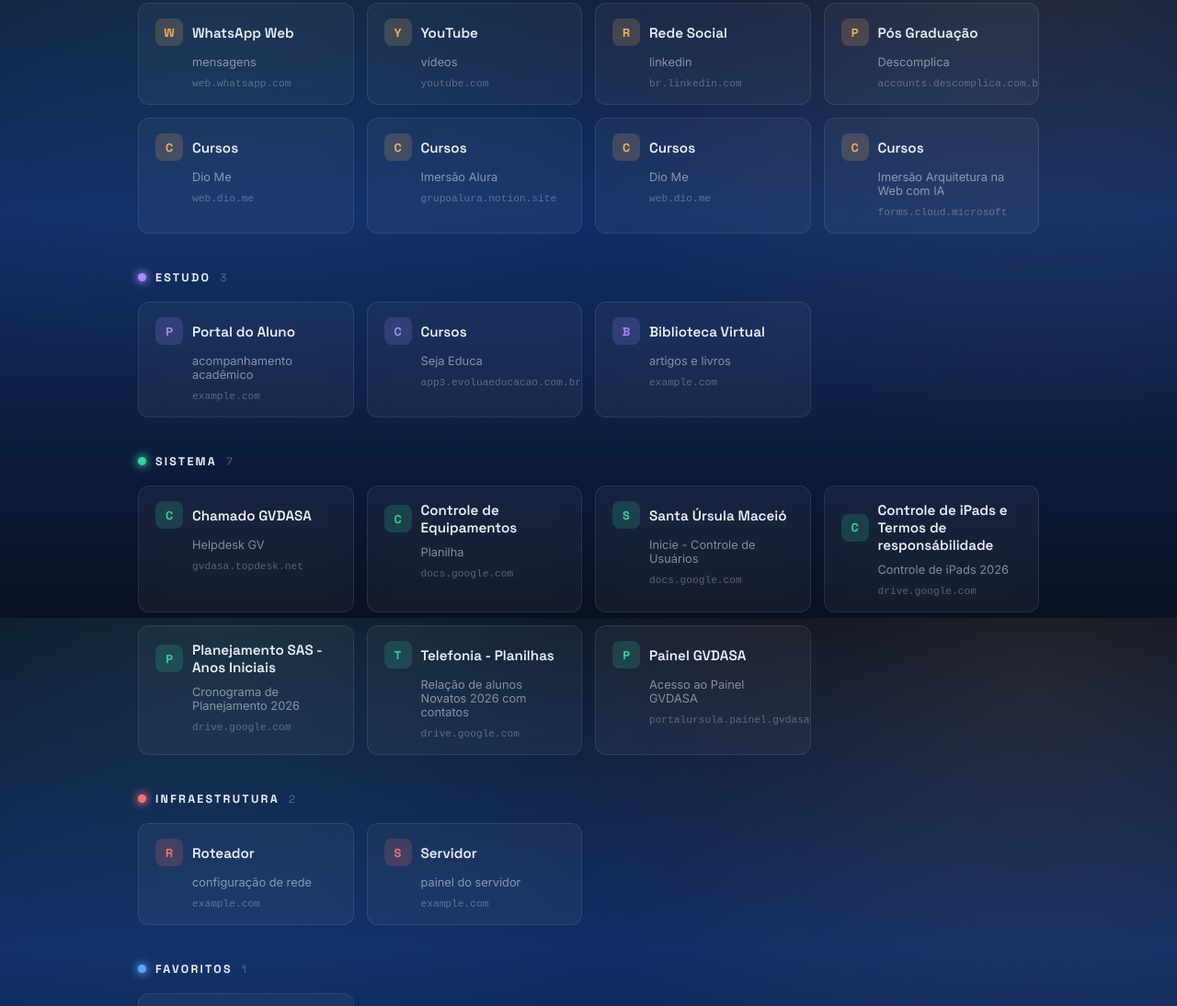
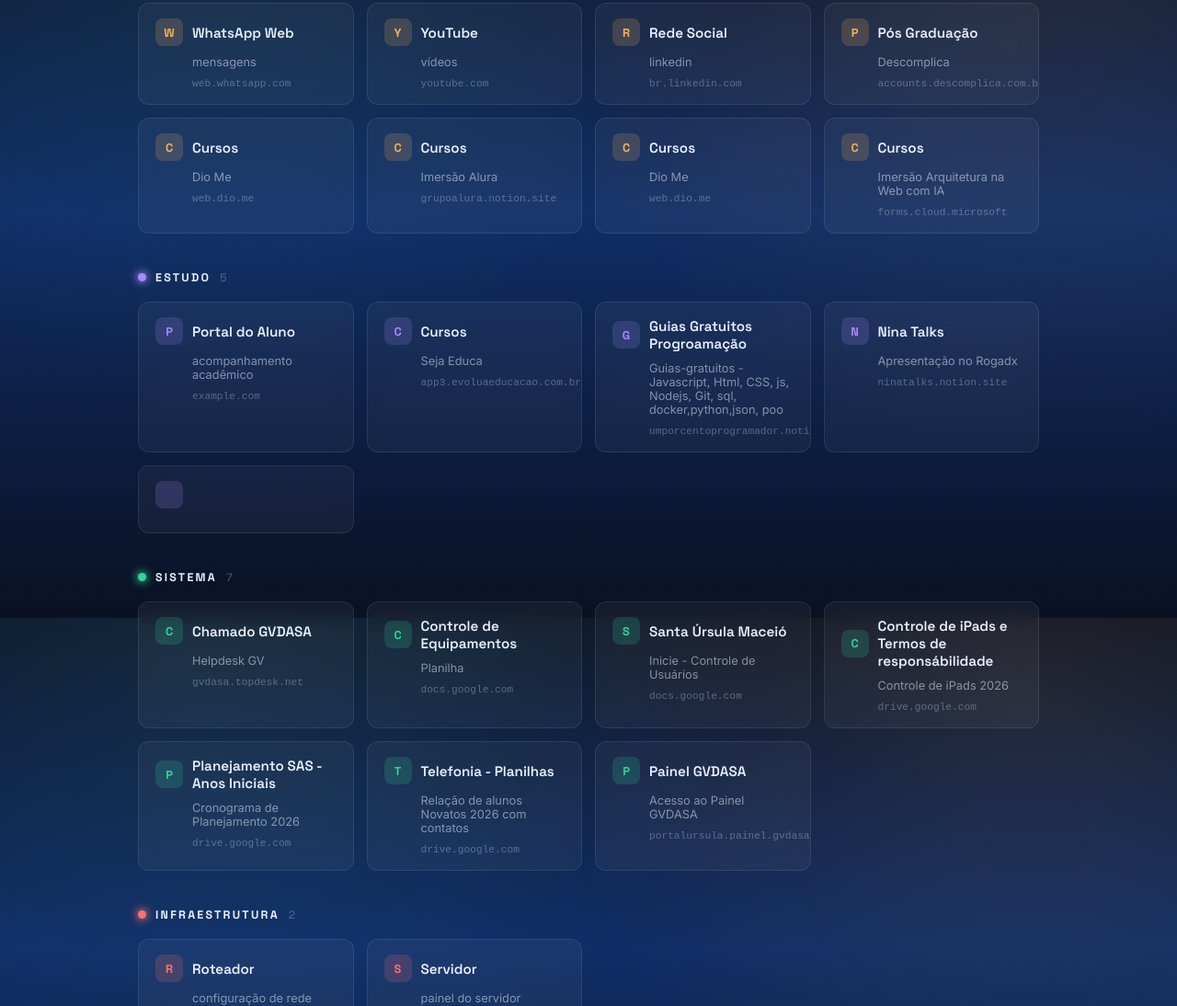
Before and after one commit to romerobrasil45/favoritorb, a plain HTML site: page index.html in a window 1280 px wide. Shown: the part 928-2022 px from the top of the page at 92% size. Drawn offline with Linux system fonts and the light colour scheme.

Commit message:
Update index.html

```diff
--- a/index.html
+++ b/index.html
@@ -311,7 +311,10 @@
     // --- estudo (edite com seus links reais) ---
     { categoria: "estudo", nome: "Portal do Aluno",   desc: "acompanhamento acadêmico", url: "https://example.com" },
     { categoria: "estudo", nome: "Cursos",         desc: "Seja Educa",           url: "https://app3.evoluaeducacao.com.br/" },
-    { categoria: "estudo", nome: "Biblioteca Virtual", desc: "artigos e livros",        url: "https://example.com" },
+    { categoria: "estudo", nome: "Guias Gratuitos Progroamação", desc: "Guias-gratuitos - Javascript, Html, CSS, js, Nodejs, Git, sql, docker,python,json, poo",        url: "https://umporcentoprogramador.notion.site/fbed23609349422b955ce646f5c02526?v=0d639897461048d6a3117674e47a2705#29969c853690404ab14825fc44bc2a76" },
+    { categoria: "estudo", nome: "Nina Talks",         desc: "Apresentação no Rogadx",           url: "https://ninatalks.notion.site/Nina-Talks-RogaDX-25-26bcfc1edd6680f29ad8ded84640e823" },
+    { categoria: "estudo", nome: "",         desc: "  ",           url: "" },
+
 
     // --- sistema (edite com seus links reais) ---
     { categoria: "sistema", nome: "Chamado GVDASA",  desc: "Helpdesk GV", url: "https://gvdasa.topdesk.net/tas/public/logout" },
```
